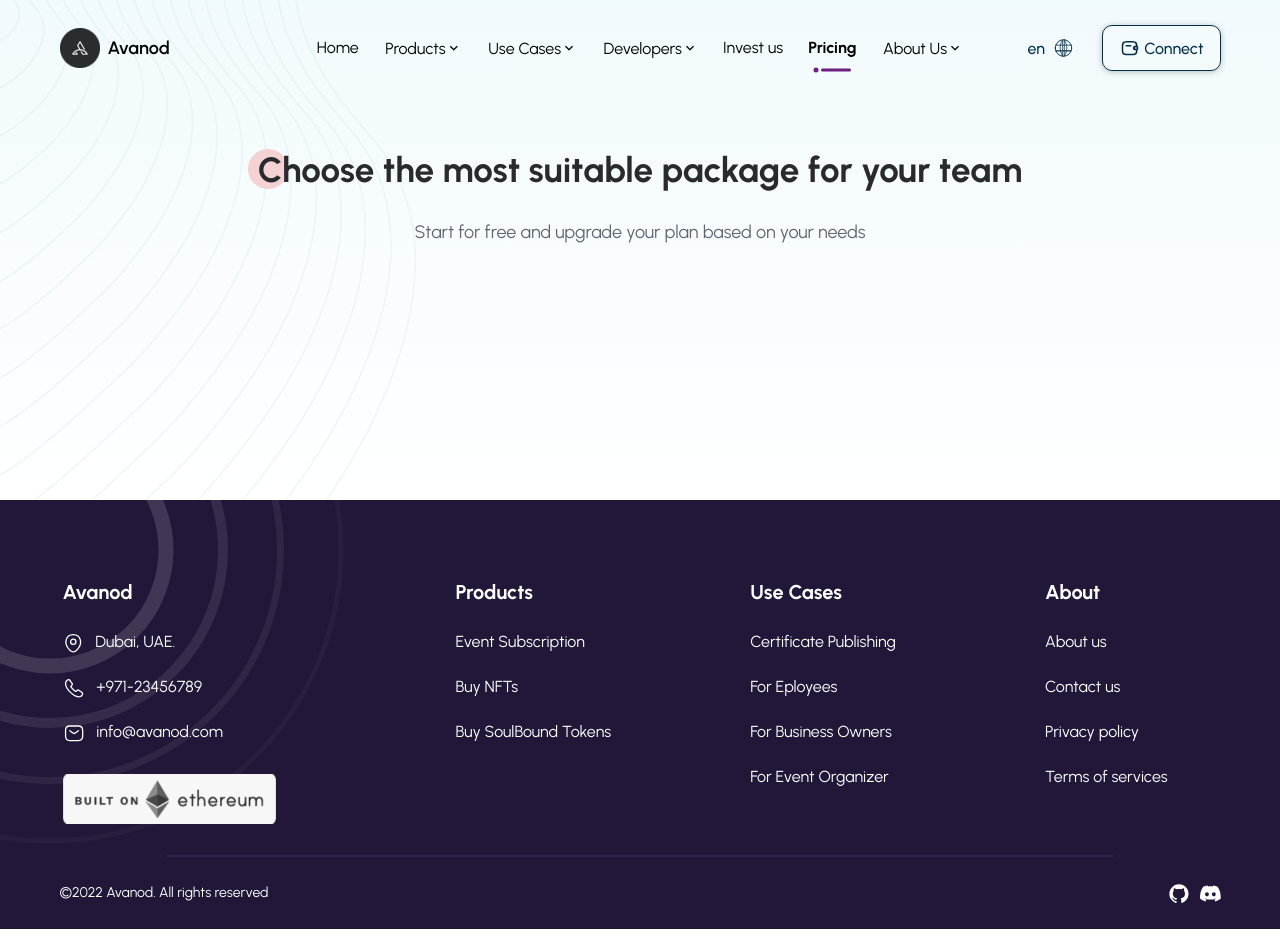
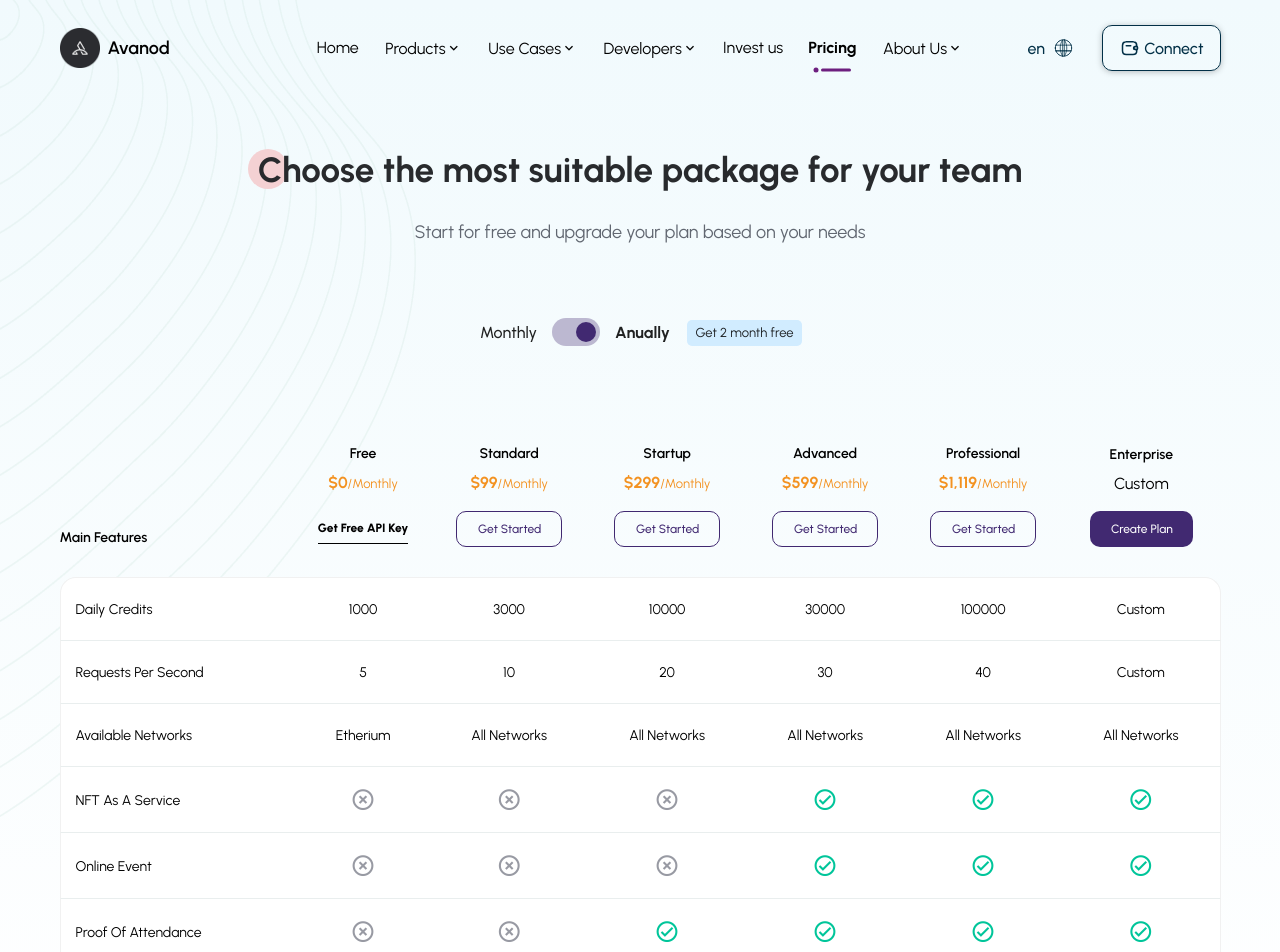
Before and after one commit to BlackBoot-io/Site, a Nuxt app: page /pricing in a window 1280 px wide. Shown: the top 952 px of the page. Before the commit the page ends 929 px from the top, so only its background shows below. Built offline with nearby package versions, Linux system fonts and the light colour scheme.

Commit message:
updating pricing page and table

```diff
--- a/components/base/Header.vue
+++ b/components/base/Header.vue
@@ -97,10 +97,10 @@
                     </h5>
                     <ul class="drop-links">
                       <li
-                        v-for="(item, index) in link.links"
-                        :key="index"
+                        v-for="(item, itemIndex) in link.links"
+                        :key="itemIndex"
                       >
-                        <NuxtLink :to="item.route + item.title.replace(/\s+/g, '-').toLowerCase()">
+                        <NuxtLink :to="index == 3 ? item.route + item.title.replace(/\s+/g, '-').toLowerCase() : item.route">
                           <em v-html="item.icon"></em>
                           <span>
                             <h6>{{ item.title }}</h6>
--- a/components/section/Benefits.vue
+++ b/components/section/Benefits.vue
@@ -4,7 +4,7 @@
       <v-row>
         <v-col cols="12" class="text-center">
           <h3 class="title-main">
-            <span>The benefits of using BlackBoot</span>
+            <span>The benefits of using {{ $store.state.title }}</span>
           </h3>
           <p class="title-sub">
             Designed to robust you  and help to achieve prosperity in any era.
--- a/pages/pricing.vue
+++ b/pages/pricing.vue
@@ -12,11 +12,85 @@
         </v-col>
       </v-row>
       <v-row class="my-10">
-        <v-col cols="7">
-
+        <v-col cols="12" class="toggle-controls">
+          <p :class="{'strong': !toggle}">Monthly</p>
+          <v-switch
+            v-model="toggle"
+            inset
+            :color="$store.state.cPrimary"
+          ></v-switch>
+          <p :class="{'strong': toggle}">Anually</p>
+          <span class="toggle-label">Get 2 month free</span>
         </v-col>
-        <v-col cols="5">
-
+        <v-col cols="12" class="pricing-table">
+          <!-- <v-data-table
+            :headers="headers"
+            :items="cells"
+            hide-default-footer
+          >
+            <template v-for="header in headers" v-slot:[`header.${header.value}`]="{ header }">
+              <span :key="header.value">{{ header.text }}
+                <v-btn>dfds</v-btn>
+              </span>
+            </template>
+          </v-data-table> -->
+          <v-simple-table>
+            <template v-slot:default>
+              <thead>
+                <tr>
+                  <th
+                    v-for="(item, index) in headers"
+                    :key="index"
+                    :class="{'text-center': index > 0}"
+                  >
+                    <span class="col-head">
+                      {{ item.text }}
+                    </span>
+                    <template v-if="index > 0">
+                      <div v-if="index != headers.length-1" class="col-price">
+                        ${{ item.price.toLocaleString() }}<span class="duration">/monthly</span>
+                      </div>
+                      <div v-else class="col-price custom">
+                        Custom
+                      </div>
+                      <div>
+                        <v-btn
+                          v-if="index != 1"
+                          :outlined="index == headers.length-1 ? false : true"
+                          dark
+                          depressed
+                          class="btn-plan btn-main py-3 px-5 mt-3"
+                          :color="$store.state.cPrimary"
+                        >
+                          {{ index == headers.length-1 ? 'Create Plan' : 'Get Started' }}
+                        </v-btn>
+                        <a v-else href="#" class="link-plan">Get Free API Key</a>
+                      </div>
+                    </template>
+                  </th>
+                </tr>
+              </thead>
+              <tbody>
+                <tr
+                  v-for="cell in cells"
+                  :key="cell.name"
+                >
+                  <td
+                    v-for="(item, index) in cell"
+                    :key="index"
+                    :class="index == 'name' ? 'text-left' : 'text-center'"
+                  >
+                    <v-icon
+                      v-html="getData(item)"
+                      :color="getColor(item)"
+                      :size="getSize(item)"
+                      >
+                    </v-icon>
+                  </td>
+                </tr>
+              </tbody>
+            </template>
+          </v-simple-table>
         </v-col>
       </v-row>
     </v-container>
@@ -27,8 +101,109 @@
 export default {
   name: 'Pricing',
   data: () => ({
-
+    toggle: true,
+    headers: [
+      { text: 'Main Features' },
+      { text: 'free', price: 0, btn: 'Get Started' },
+      { text: 'standard', price: 99, btn: 'Get Started' },
+      { text: 'startup', price: 299, btn: 'Get Started' },
+      { text: 'advanced', price: 599, btn: 'Get Started' },
+      { text: 'professional', price: 1119, btn: 'Get Started' },
+      { text: 'enterprise', price: 0, btn: 'Create Plan' },
+    ],
+    cells: [
+      {
+        name: 'Daily Credits',
+        free: '1000',
+        standard: '3000',
+        startup: '10000',
+        advanced: '30000',
+        professional: '100000',
+        enterprise: 'Custom',
+      },
+      {
+        name: 'Requests Per Second',
+        free: '5',
+        standard: '10',
+        startup: '20',
+        advanced: '30',
+        professional: '40',
+        enterprise: 'Custom',
+      },
+      {
+        name: 'Available Networks',
+        free: 'Etherium',
+        standard: 'All Networks',
+        startup: 'All Networks',
+        advanced: 'All Networks',
+        professional: 'All Networks',
+        enterprise: 'All Networks',
+      },
+      {
+        name: 'NFT as a Service',
+        free: false,
+        standard: false,
+        startup: false,
+        advanced: true,
+        professional: true,
+        enterprise: true,
+      },
+      {
+        name: 'Online Event',
+        free: false,
+        standard: false,
+        startup: false,
+        advanced: true,
+        professional: true,
+        enterprise: true,
+      },
+      {
+        name: 'Proof of Attendance',
+        free: false,
+        standard: false,
+        startup: true,
+        advanced: true,
+        professional: true,
+        enterprise: true,
+      },
+      {
+        name: 'Digital Identity',
+        free: false,
+        standard: false,
+        startup: false,
+        advanced: true,
+        professional: true,
+        enterprise: true,
+      },
+    ],
   }),
+  methods: {
+    getData(input) {
+      if (input == true) {
+        return 'mdi-check-circle-outline'
+      } else if (input == false) {
+        return 'mdi-close-circle-outline'
+      } else {
+        return input
+      }
+    },
+    getColor(input) {
+      if (input == true) {
+        return '#00C59A'
+      } else if (input == false) {
+        return '#989AA3'
+      }
+    },
+    getSize(input) {
+      if (input == true) {
+        return 25
+      } else if (input == false) {
+        return 25
+      } else {
+        return 14
+      }
+    },
+  },
 }
 </script>
 
@@ -36,6 +211,187 @@
 @import "~/assets/scss/_variables.scss";
 @import "~/assets/scss/_mixins.scss";
 
+.toggle-controls {
+  display: flex;
+  justify-content: center;
+  align-items: center;
 
+  .v-input--switch {
+    margin-left: 18px;
+  }
+
+  .toggle-label {
+    background: #D1ECFF;
+    border-radius: 5px;
+    font-size: 13px;
+    line-height: 16px;
+    padding: 5px 8px;
+    margin-left: 15px;
+  }
+
+  p {
+    font-weight: 500;
+    font-size: 16px;
+    min-width: 60px;
+    text-align: center;
+
+    &.strong {
+      font-weight: 700;
+    }
+  }
+}
+
+.pricing-table {
+  margin-top: 25px;
+
+  @include res($sm) {
+    margin-top: 0;
+    padding-top: 0;
+    padding-bottom: 0;
+  }
+
+  .v-data-table {
+    line-height: 1.5;
+    background: transparent!important;
+
+    thead {
+      tr {
+        th {
+          border: none!important;
+          padding: 30px 0!important;
+          text-transform: capitalize;
+          vertical-align: bottom;
+
+          .col-head {
+            font-weight: 600;
+            font-size: 14px;
+            line-height: 17px;
+            color: #000000;
+          }
+
+          .col-price {
+            font-weight: 700;
+            font-size: 16px;
+            line-height: 20px;
+            color: #F39221;
+            margin: 10px 0 5px 0;
+
+            &.custom {
+              font-weight: 400;
+              color: $cb;
+            }
+
+            .duration {
+              font-weight: 400;
+              font-size: 13px;
+            }
+          }
+        }
+      }
+    }
+
+    tbody {
+      border-radius: 15px!important;
+      border: 1px solid #F1F1F1!important;
+
+      tr {
+        td {
+          background: $cw!important;
+        }
+
+        &:first-child {
+          td {
+            border-top: 1px solid #F1F1F1!important;
+
+            &:first-child {
+              border-top-left-radius: 16px!important;
+            }
+            &:last-child {
+              border-top-right-radius: 16px!important;
+            }
+          }
+        }
+        &:last-child {
+          td {
+            border-bottom: 1px solid #F1F1F1!important;
+
+            &:first-child {
+              border-bottom-left-radius: 16px!important;
+            }
+            &:last-child {
+              border-bottom-right-radius: 16px!important;
+            }
+          }
+        }
+        td {
+          &:first-child {
+            border-left: 1px solid #F1F1F1!important;
+          }
+        }
+        td {
+          &:last-child {
+            border-right: 1px solid #F1F1F1!important;
+          }
+        }
+      }
+    }
+
+    tr {
+      &:hover {
+        background: transparent!important;
+      }
+
+      &:not(:last-child) {
+        td {
+          border-bottom: 1px solid #E9EEEE!important;
+        }
+      }
+
+      td {
+        text-transform: capitalize;
+        height: auto;
+        padding: 20px 15px!important;
+        font-weight: 400;
+        font-size: 14px!important;
+        color: #000000;
+        line-height: 22px;
+
+        i {
+          color: #000000;
+          font-style: normal;
+        }
+
+        &:first-child {
+          min-width: 25%;
+          font-size: 16px!important;
+        }
+      }
+    }
+  }
+
+  .btn-plan {
+    font-size: 12px!important;
+  }
+
+  .link-plan {
+    position: relative;
+    font-weight: 800;
+    font-size: 12px;
+    color: $cb;
+    margin: 20px 0 10px 0;
+    display: inline-block;
+    color: $cb!important;
+
+    &:before {
+      content: '';
+      position: absolute;
+      bottom: -7px;
+      left: 0;
+      width: 100%;
+      height: 1px;
+      background: $cb;
+    }
+  }
+}
 
 </style>
--- a/pages/use-cases/_slug.vue
+++ b/pages/use-cases/_slug.vue
@@ -22,13 +22,13 @@
                 Let’s discuss your project
               </v-btn>
             </v-col>
-            <v-col
+            <!-- <v-col
               cols="12"
               lg="5"
               class="case-img"
               v-html="require(`../../static/img/cases/${this.$route.params.slug}.svg?raw`)"
             >
-            </v-col>
+            </v-col> -->
           </v-row>
         </v-container>
         <SectionFeatures />
```
Also changed, not shown: store/index.js (+11 -6 lines).
